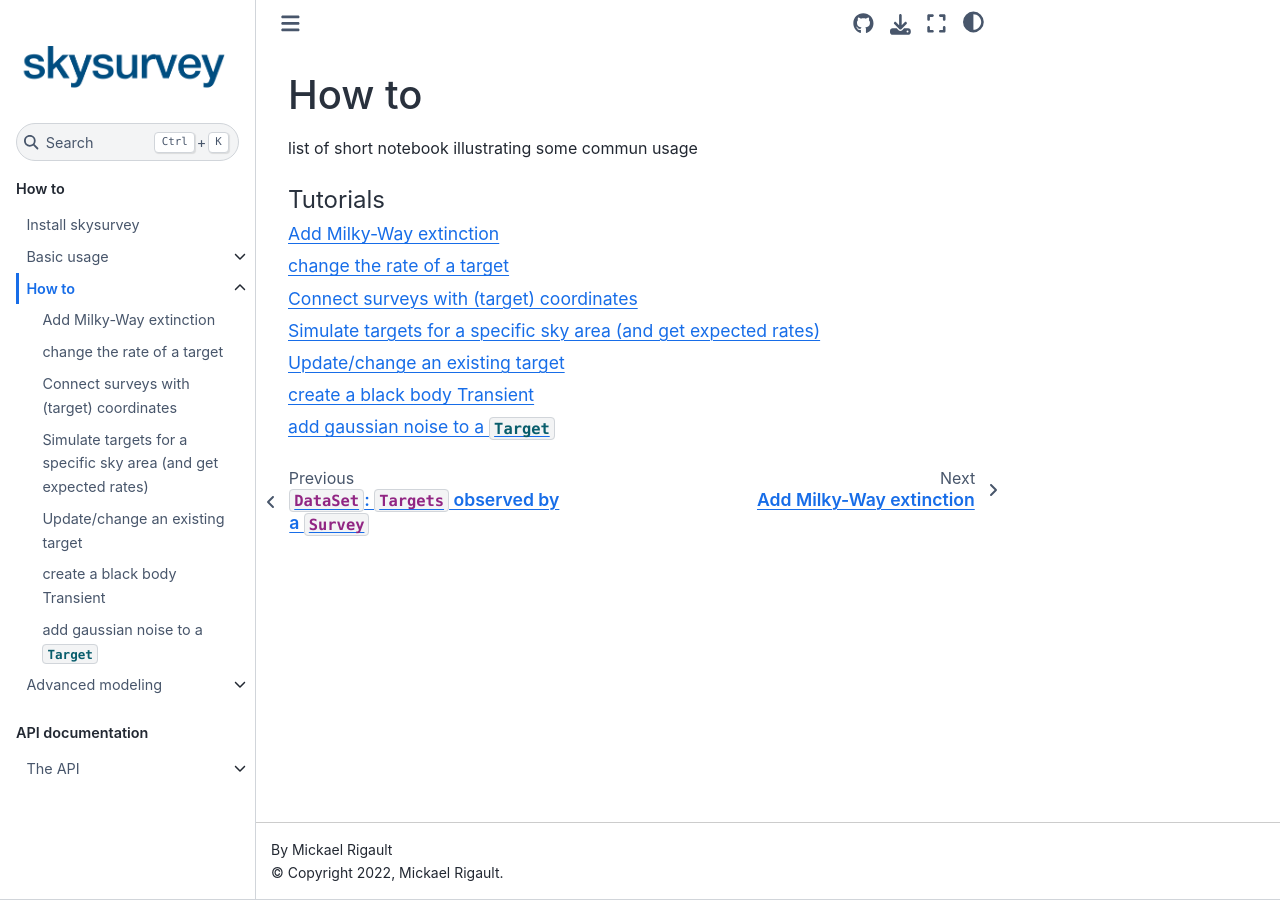
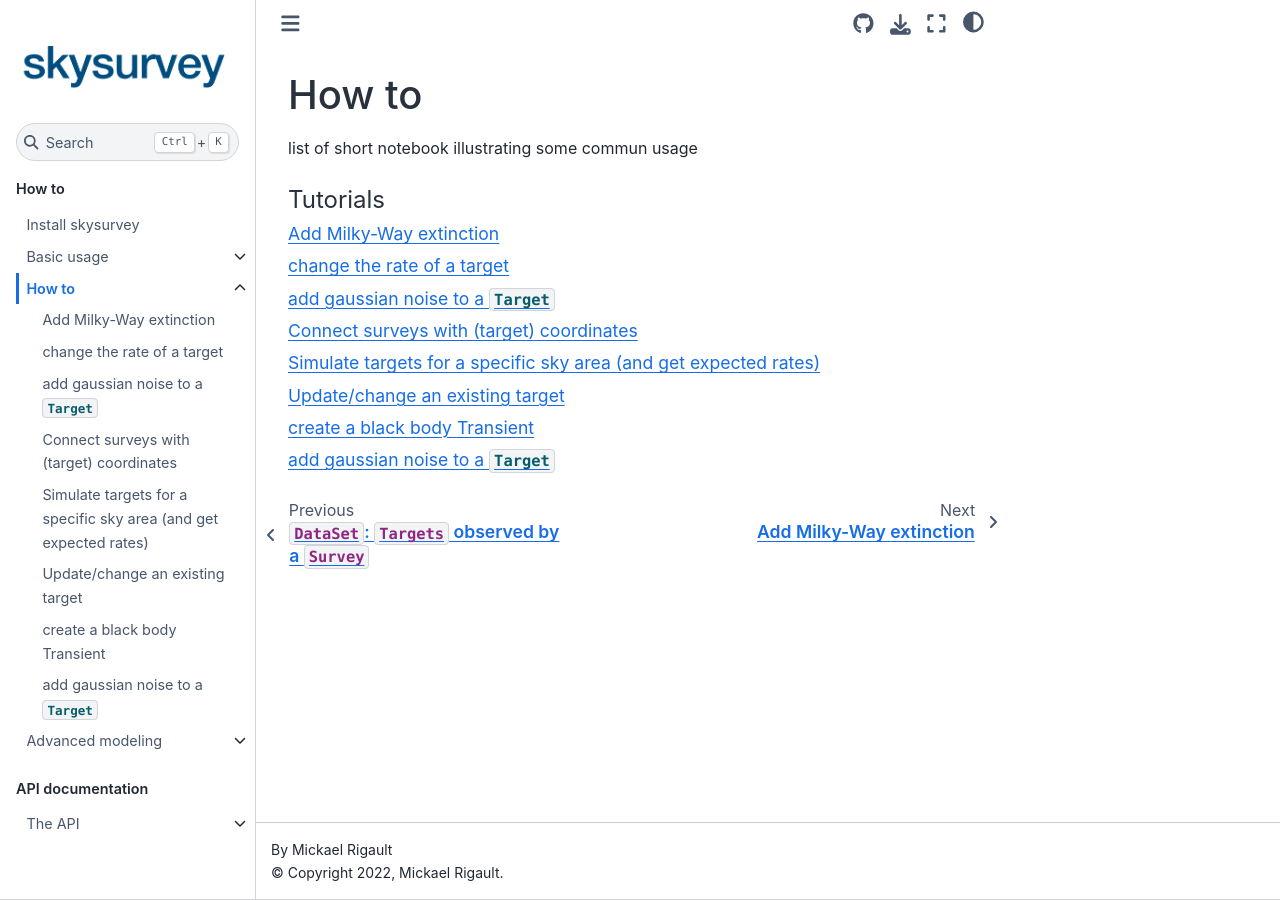
Before and after one commit to MickaelRigault/skysurvey, a Sphinx documentation site: the page built from docs/howto/index.rst, in a window 1280 px wide. Built offline with Sphinx 7.4.7 and the Sphinx Book theme 1.1.4, drawn with Linux system fonts in a browser that asks for light colours; pages that are not in the unit, such as notebooks, are missing from menus.

Commit message:
more documentations

```diff
--- a/docs/howto/index.rst
+++ b/docs/howto/index.rst
@@ -9,6 +9,7 @@ list of short notebook illustrating some commun usage
 
   add_mwebv
   change_rate
+  noise_to_target
   radec_in_survey
   target_and_skyarea
   change_model_while_draw
```
Also changed, not shown: docs/howto/noise_to_target.ipynb.
